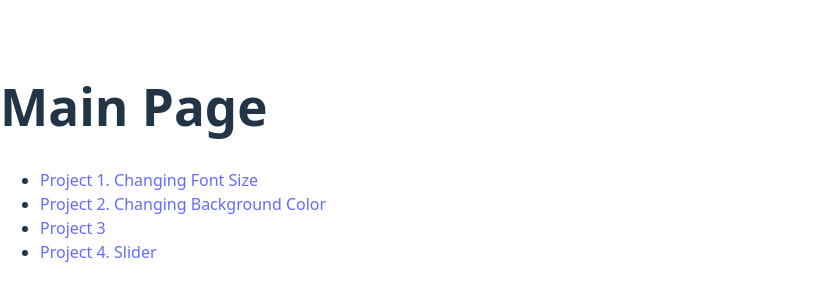
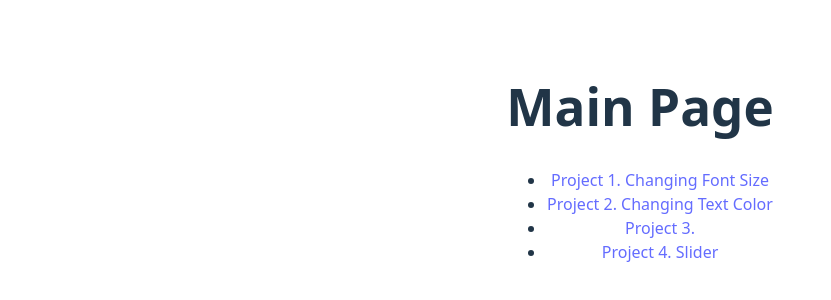
Before and after one commit to onurdoker/ReactProjects, a React (Vite) app: page / in a window 1280 px wide. Shown: the part 238-538 px from the top of the page, without its empty margins (0-831 px from the left). Built offline with nearby package versions, Linux system fonts and the light colour scheme.

Commit message:
Refactor: Update React Router and project links

```diff
--- a/src/App.jsx
+++ b/src/App.jsx
@@ -1,7 +1,10 @@
-import {BrowserRouter as Router, Routes, Route, Link} from "react-router-dom";
+import { BrowserRouter as Router, Routes, Route, Link } from "react-router-dom";
+import "./App.css";
 import Home from "./assets/pages/Home.jsx";
 import Project1 from "./assets/pages/Project1.jsx";
 import Project2 from "./assets/pages/Project2.jsx";
+import Project3 from "./assets/pages/Project3.jsx";
+import Project4 from "./assets/pages/Project4.jsx";
 
 // import Project2 from "./pages/Project2";
 
@@ -9,14 +12,12 @@ function App() {
   return (
     <Router>
       <div>
-
         <Routes>
-            <Route path="/"
-                   element={<Home/>}/>
-            <Route path="/project1"
-                   element={<Project1/>}/>
-            <Route path="/project2"
-                   element={<Project2/>}/>
+          <Route path="/" element={<Home />} />
+          <Route path="/project1" element={<Project1 />} />
+          <Route path="/project2" element={<Project2 />} />
+          <Route path="/project3" element={<Project3 />} />
+          <Route path="/project4" element={<Project4 />} />
         </Routes>
       </div>
     </Router>
--- a/src/assets/pages/Home.jsx
+++ b/src/assets/pages/Home.jsx
@@ -1,16 +1,24 @@
-import {Link} from "react-router-dom";
+import { Link } from "react-router-dom";
 
 function Home() {
   return (
-      <div>
-        <h1>Main Page</h1>
-        <ul>
-          <li><Link to="/project1">Project 1. Changing Font Size</Link></li>
-          <li><Link to="/project2">Project 2. Changing Background Color</Link></li>
-          <li><Link to="/project3">Project 3</Link></li>
-          <li><Link to="/project4">Project 4. Slider</Link></li>
-        </ul>
-      </div>
+    <div className="main">
+      <h1>Main Page</h1>
+      <ul>
+        <li>
+          <Link to="/project1">Project 1. Changing Font Size</Link>
+        </li>
+        <li>
+          <Link to="/project2">Project 2. Changing Text Color</Link>
+        </li>
+        <li>
+          <Link to="/project3">Project 3.</Link>
+        </li>
+        <li>
+          <Link to="/project4">Project 4. Slider</Link>
+        </li>
+      </ul>
+    </div>
   );
 }
 
```
Lines whose indentation alone changed are shown as unchanged.
